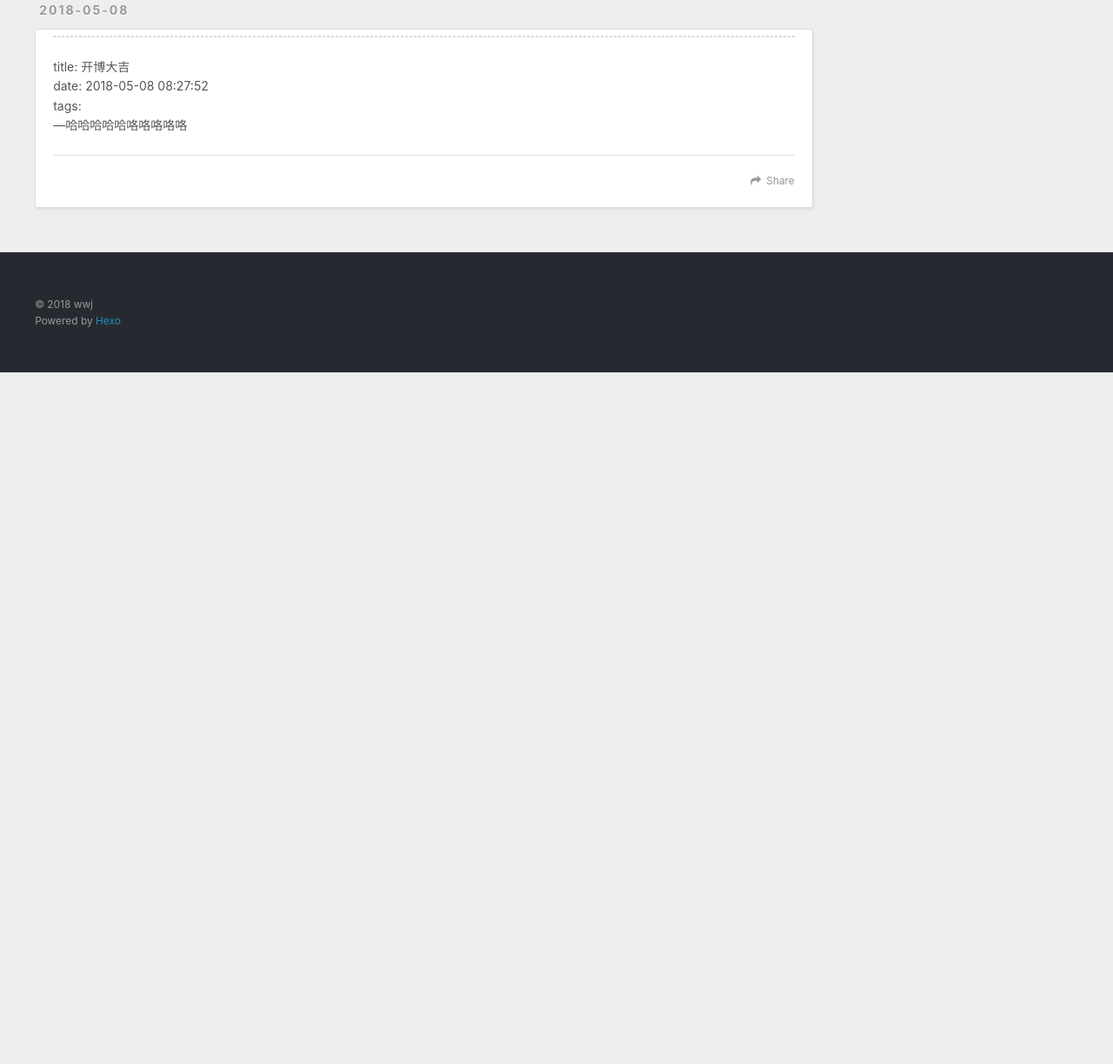
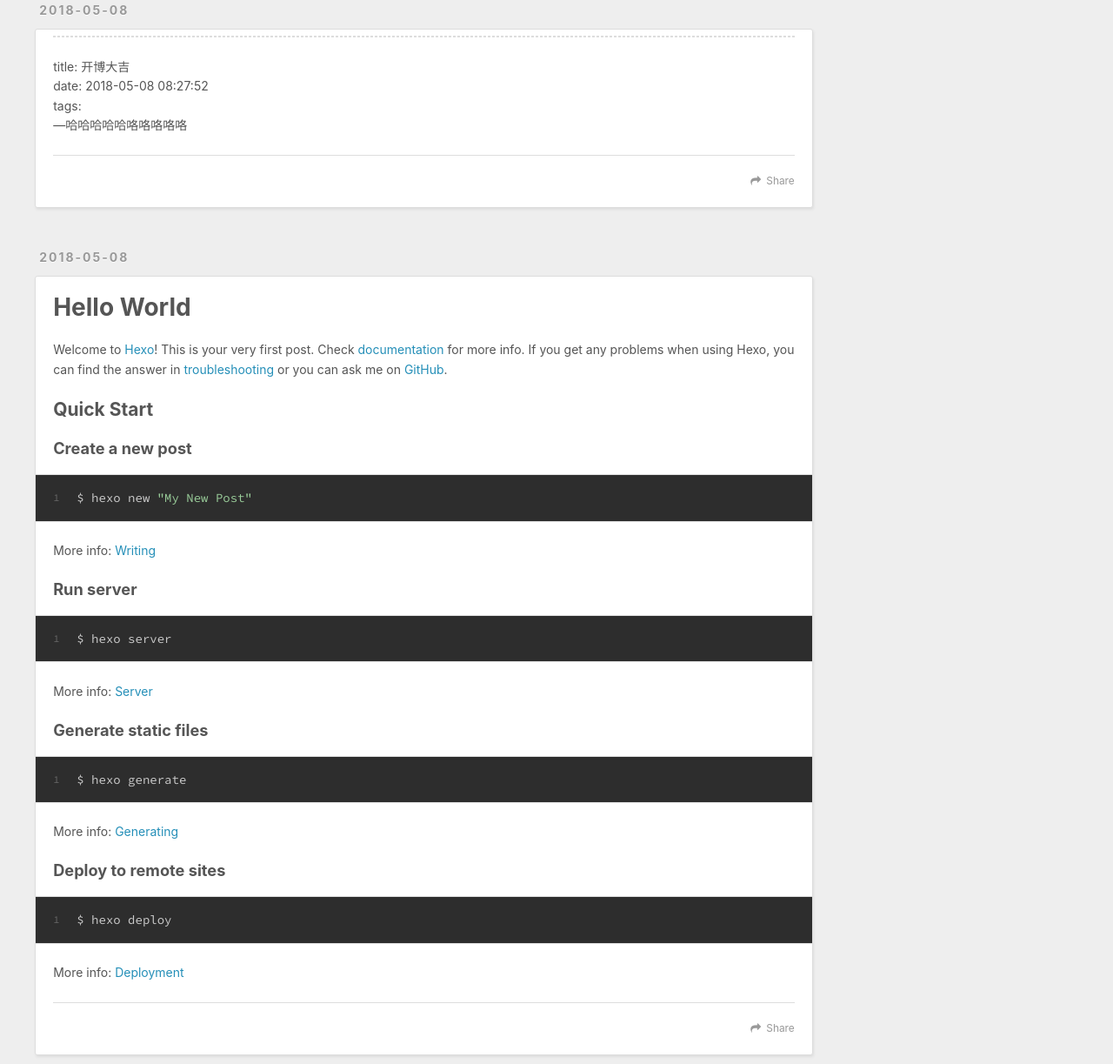
Before and after one commit to wjiangwang/wjiangwang.github.io, a plain HTML site: page index.html in a window 1280 px wide. Shown: the part 629-1852 px from the top of the page at 87% size. Before the commit the page ends 1057 px from the top, so only its background shows below. Drawn offline with nearby package versions, Linux system fonts and the light colour scheme.

Commit message:
Site updated: 2018-05-08 18:48:09

```diff
--- a/index.html
+++ b/index.html
@@ -80,7 +80,7 @@
 
     </div>
     <footer class="article-footer">
-      <a data-url="http://yoursite.com/2018/05/08/第二篇博客/" data-id="cjgxjl9iz00034ktirtzx55p2" class="article-share-link">Share</a>
+      <a data-url="http://yoursite.com/2018/05/08/第二篇博客/" data-id="cjgxjx9oj000314tiusi1y3rm" class="article-share-link">Share</a>
 
 
     </footer>
@@ -108,7 +108,52 @@
 
     </div>
     <footer class="article-footer">
-      <a data-url="http://yoursite.com/2018/05/08/开博大吉/" data-id="cjgxjl9iq00024kti744ylucu" class="article-share-link">Share</a>
+      <a data-url="http://yoursite.com/2018/05/08/开博大吉/" data-id="cjgxjx9oo000414tiaxecsoi2" class="article-share-link">Share</a>
+
+
+    </footer>
+  </div>
+
+</article>
+
+
+
+    <article id="post-hello-world" class="article article-type-post" itemscope itemprop="blogPost">
+  <div class="article-meta">
+    <a href="/2018/05/08/hello-world/" class="article-date">
+  <time datetime="2018-05-08T00:26:10.931Z" itemprop="datePublished">2018-05-08</time>
+</a>
+
+  </div>
+  <div class="article-inner">
+
+
+      <header class="article-header">
+
+
+    <h1 itemprop="name">
+      <a class="article-title" href="/2018/05/08/hello-world/">Hello World</a>
+    </h1>
+
+
+      </header>
+
+    <div class="article-entry" itemprop="articleBody">
+
+        <p>Welcome to <a href="https://hexo.io/" target="_blank" rel="noopener">Hexo</a>! This is your very first post. Check <a href="https://hexo.io/docs/" target="_blank" rel="noopener">documentation</a> for more info. If you get any problems when using Hexo, you can find the answer in <a href="https://hexo.io/docs/troubleshooting.html" target="_blank" rel="noopener">troubleshooting</a> or you can ask me on <a href="https://github.com/hexojs/hexo/issues" target="_blank" rel="noopener">GitHub</a>.</p>
+<h2 id="Quick-Start"><a href="#Quick-Start" class="headerlink" title="Quick Start"></a>Quick Start</h2><h3 id="Create-a-new-post"><a href="#Create-a-new-post" class="headerlink" title="Create a new post"></a>Create a new post</h3><figure class="highlight bash"><table><tr><td class="gutter"><pre><span class="line">1</span><br></pre></td><td class="code"><pre><span class="line">$ hexo new <span class="string">"My New Post"</span></span><br></pre></td></tr></table></figure>
+<p>More info: <a href="https://hexo.io/docs/writing.html" target="_blank" rel="noopener">Writing</a></p>
+<h3 id="Run-server"><a href="#Run-server" class="headerlink" title="Run server"></a>Run server</h3><figure class="highlight bash"><table><tr><td class="gutter"><pre><span class="line">1</span><br></pre></td><td class="code"><pre><span class="line">$ hexo server</span><br></pre></td></tr></table></figure>
+<p>More info: <a href="https://hexo.io/docs/server.html" target="_blank" rel="noopener">Server</a></p>
+<h3 id="Generate-static-files"><a href="#Generate-static-files" class="headerlink" title="Generate static files"></a>Generate static files</h3><figure class="highlight bash"><table><tr><td class="gutter"><pre><span class="line">1</span><br></pre></td><td class="code"><pre><span class="line">$ hexo generate</span><br></pre></td></tr></table></figure>
+<p>More info: <a href="https://hexo.io/docs/generating.html" target="_blank" rel="noopener">Generating</a></p>
+<h3 id="Deploy-to-remote-sites"><a href="#Deploy-to-remote-sites" class="headerlink" title="Deploy to remote sites"></a>Deploy to remote sites</h3><figure class="highlight bash"><table><tr><td class="gutter"><pre><span class="line">1</span><br></pre></td><td class="code"><pre><span class="line">$ hexo deploy</span><br></pre></td></tr></table></figure>
+<p>More info: <a href="https://hexo.io/docs/deployment.html" target="_blank" rel="noopener">Deployment</a></p>
+
+
+    </div>
+    <footer class="article-footer">
+      <a data-url="http://yoursite.com/2018/05/08/hello-world/" data-id="cjgxjx9o9000214ti8rv0vwhi" class="article-share-link">Share</a>
 
 
     </footer>
@@ -156,6 +201,10 @@
             <a href="/2018/05/08/开博大吉/">(no title)</a>
           </li>
 
+          <li>
+            <a href="/2018/05/08/hello-world/">Hello World</a>
+          </li>
+
       </ul>
     </div>
   </div>
```
Also changed, not shown: 2018/05/08/hello-world/index.html (+1 -1 lines), 2018/05/08/开博大吉/index.html (+10 -1 lines), 2018/05/08/第二篇博客/index.html (+5 -1 lines), archives/2018/05/index.html (+23 -0 lines), archives/2018/index.html (+23 -0 lines), archives/index.html (+23 -0 lines), categories/index.html (+5 -1 lines), tags/index.html (+5 -1 lines).
